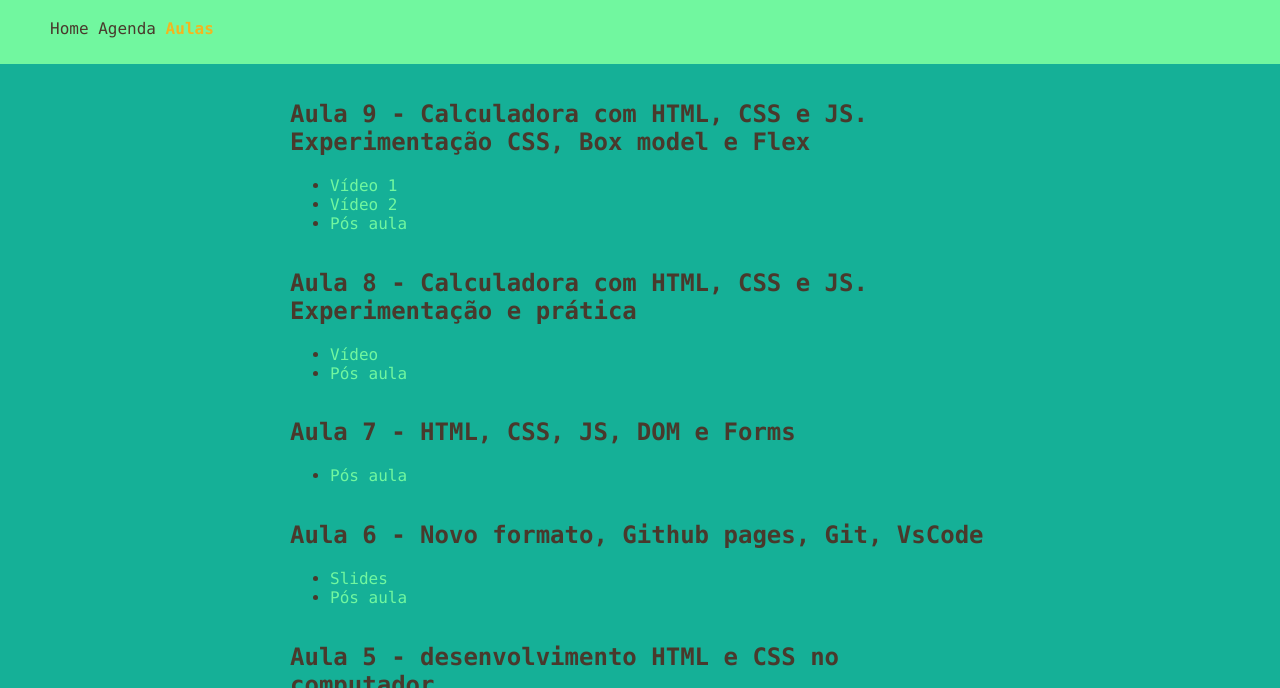
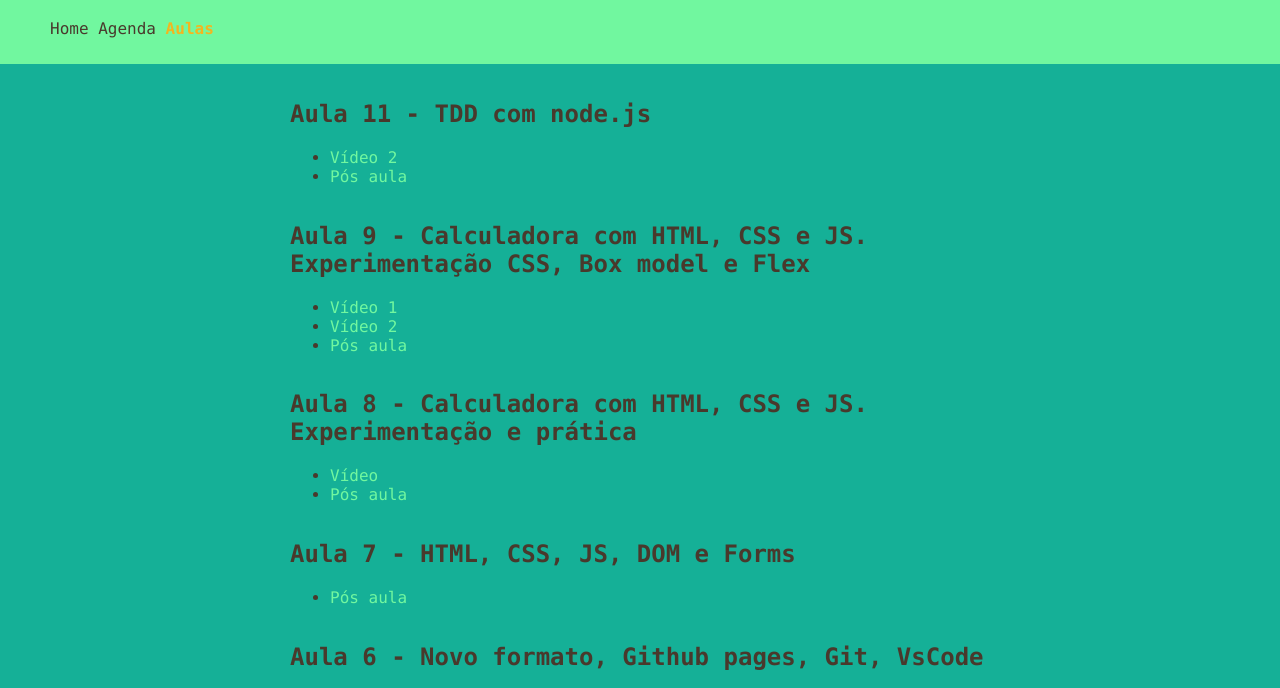
Before and after one commit to drFabio/codingClub, a plain HTML site: page classes.html in a window 1280 px wide. Shown: the part 72-760 px from the top of the page. Drawn offline with Linux system fonts and the light colour scheme.

Commit message:
feat: adds #11

```diff
--- a/classes.html
+++ b/classes.html
@@ -182,6 +182,22 @@
               </ul>
             </section>
           </article>
+          <article>
+            <h2>Aula 11 - TDD com node.js</h2>
+            <section>
+              <ul>
+                <li>
+                  <a
+                    href="hhttps://www.loom.com/share/e9eb6e583c814854a80f6f87862693ee"
+                    >Vídeo 2</a
+                  >
+                </li>
+                <li>
+                  <a>Pós aula</a>
+                </li>
+              </ul>
+            </section>
+          </article>
         </div>
       </main>
       <footer>From Brazil to Germany, to Canada, to the world</footer>
```
